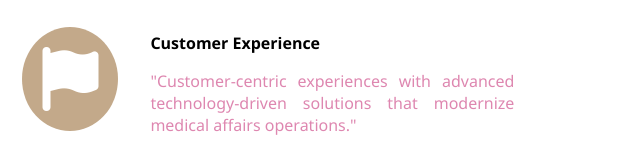
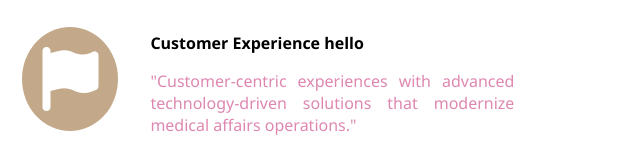
Before and after one commit to rajskambali/interview4, a plain HTML site: page index.html in a window 1280 px wide. Shown: the part 1040-1189 px from the top of the page, 640-1280 px from the left. Drawn offline with Linux system fonts and the light colour scheme.

Commit message:
Update index.html

```diff
--- a/index.html
+++ b/index.html
@@ -451,7 +451,7 @@ i.fa.fa-flag.fa-5x {
   <i class="fa fa-flag fa-5x"></i>
   </div>
   <div class="column7a" style="">
-      <h4>Customer Experience</h4>
+      <h4>Customer Experience hello</h4>
       <p>"Customer-centric experiences with advanced technology-driven solutions that modernize medical affairs operations."</p>
   </div>
   </div>
```
